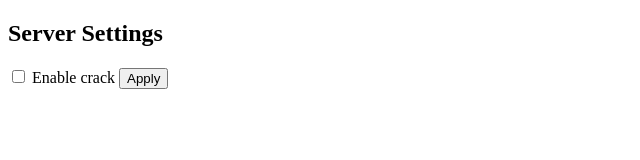
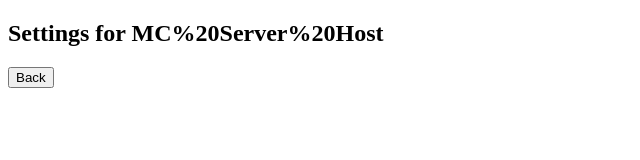
Before and after one commit to nuhuh-ah/WebServicess, a website: page MC Server Host/public/settings.html in a window 1280 px wide. Shown: the whole page, without its empty margins (0-640 px from the left). Drawn offline with Linux system fonts and the light colour scheme; no server answers.

Commit message:
settings.html

```diff
--- a/MC Server Host/public/settings.html
+++ b/MC Server Host/public/settings.html
@@ -1,29 +1,9 @@
-<!DOCTYPE html>
-<html>
-<head><title>Settings</title></head>
-<body>
-  <h2>Server Settings</h2>
-  <label><input type="checkbox" id="crack"> Enable crack</label>
-  <button onclick="apply()">Apply</button>
-
+<!DOCTYPE html><html><head><meta charset="utf-8"><title>Settings</title></head><body>
+  <h2>Settings for <span id="name"></span></h2>
+  <button onclick="back()">Back</button>
   <script>
-    const name = location.pathname.split("/")[1].replace(".hoatreehub.com", "");
-
-    async function load() {
-      const res = await fetch(`/api/info/${name}`);
-      const info = await res.json();
-      document.getElementById("crack").checked = info.crack;
-    }
-
-    async function apply() {
-      await fetch(`/api/crack/${name}`, {
-        method: "POST", headers: { "Content-Type": "application/json" },
-        body: JSON.stringify({ crack: document.getElementById("crack").checked })
-      });
-      alert("Settings applied");
-    }
-
-    load();
+    const name=location.pathname.split('/')[1];
+    document.getElementById('name').innerText=name;
+    function back(){history.back();}
   </script>
-</body>
-</html>
+</body></html>
```
